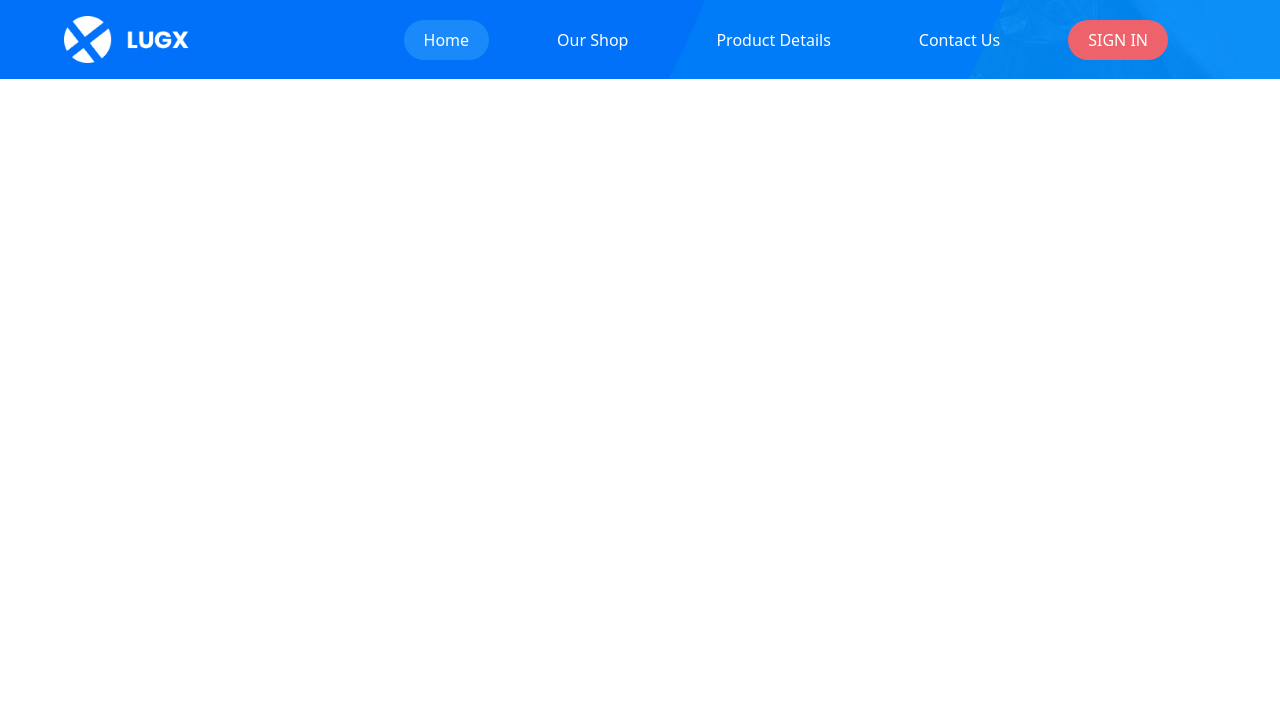
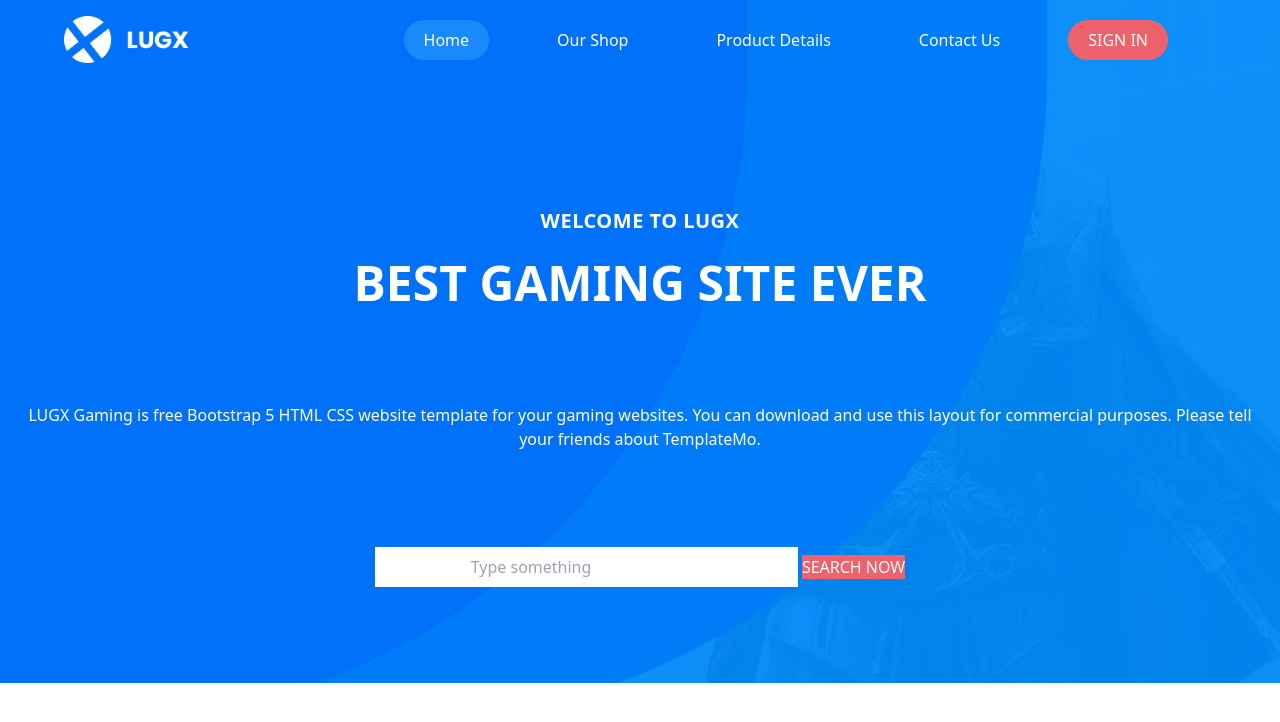
Before and after one commit to varma-cephas/lugx_clone, a website built with Vite: page index.html in a window 1280 px wide. Built offline with nearby package versions, Linux system fonts and the light colour scheme.

Commit message:
worked on Adding Hero Content and styles to project

```diff
--- a/index.html
+++ b/index.html
@@ -45,6 +45,15 @@
                 </ul>
               </nav>
         </header>
+        <div class="text-center text-white mt-32 mx-4">
+            <h6 class="text-xl font-semibold tracking-wide">WELCOME TO LUGX</h6>
+            <h2 class="text-5xl font-bold mt-6">BEST GAMING SITE EVER</h2>
+            <p class="mt-24">LUGX Gaming is free Bootstrap 5 HTML CSS website template for your gaming websites. You can download and use this layout for commercial purposes. Please tell your friends about TemplateMo.</p>
+            <form>
+                <input class="my-24 px-24 py-2" type="text" placeholder="Type something">
+                <input type="submit" value="SEARCH NOW" class="bg-[#ee626b]">
+            </form>
+        </div>
     </div>
     <script src="./js/app.js"></script>
 </body>
```
Also changed, not shown: css/output.css.
